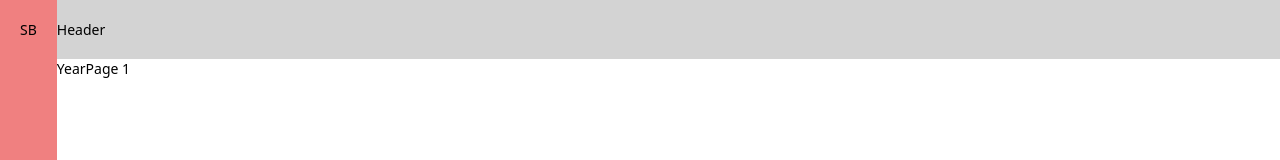
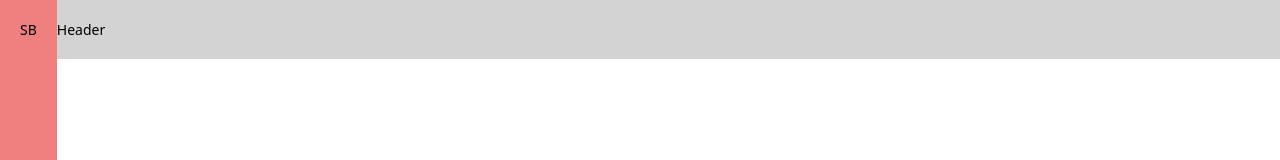
Before and after one commit to Erball-M/Calendar, a React (Vite) app: page /1 in a window 1280 px wide. Shown: the top 160 px of the page. Built offline with nearby package versions, Linux system fonts and the light colour scheme.

Commit message:
yearPage layout begin

```diff
--- a/src/pages/YearPage/YearPage.jsx
+++ b/src/pages/YearPage/YearPage.jsx
@@ -6,7 +6,11 @@ const YearPage = () => {
   const { year } = useParams()
 
   return (
-    <div>YearPage {year}</div>
+    <div className={cl.wrapper}>
+      <div className={cl.grid}>
+
+      </div>
+    </div>
   )
 }
 
--- a/src/pages/YearPage/YearPage.module.scss
+++ b/src/pages/YearPage/YearPage.module.scss
@@ -0,0 +1,7 @@
+.wrapper {
+    width: 100%;
+    min-height: 100%;
+    display: flex;
+    justify-content: center;
+    align-items: center;
+}
```
